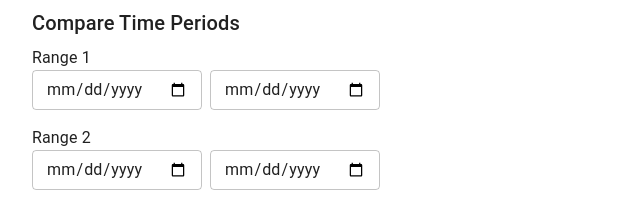
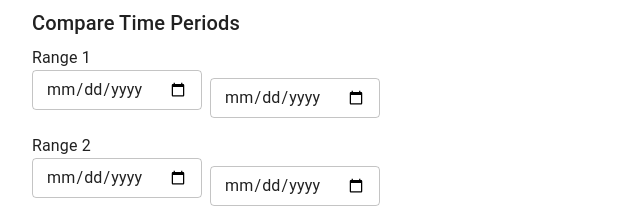
Before and after one commit to VrushaliDipakPatil/market_seasonality_explorer, a React (Create React App) app: page / in a window 1280 px wide. Shown: the part 1375-1594 px from the top of the page, without its empty margins (8-649 px from the left). Built offline with nearby package versions, Linux system fonts and the light colour scheme; no server answers.

Commit message:
range spacing

```diff
--- a/src/components/DateRangeSelector.jsx
+++ b/src/components/DateRangeSelector.jsx
@@ -17,7 +17,7 @@ const DateRangeSelector = ({ label, range, onChange }) => {
         value={range.end || ""}
         onChange={(e) => onChange("end", e.target.value)}
         size="small"
-        sm={{ mt: 1 }}
+        sx={{ mt: 1 }}
       />
     </Box>
   );
```
